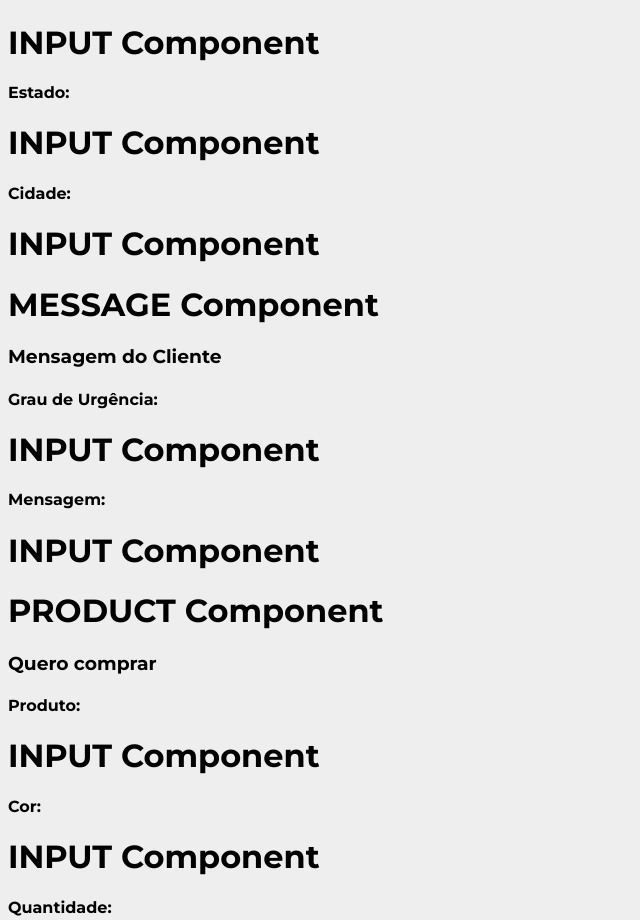
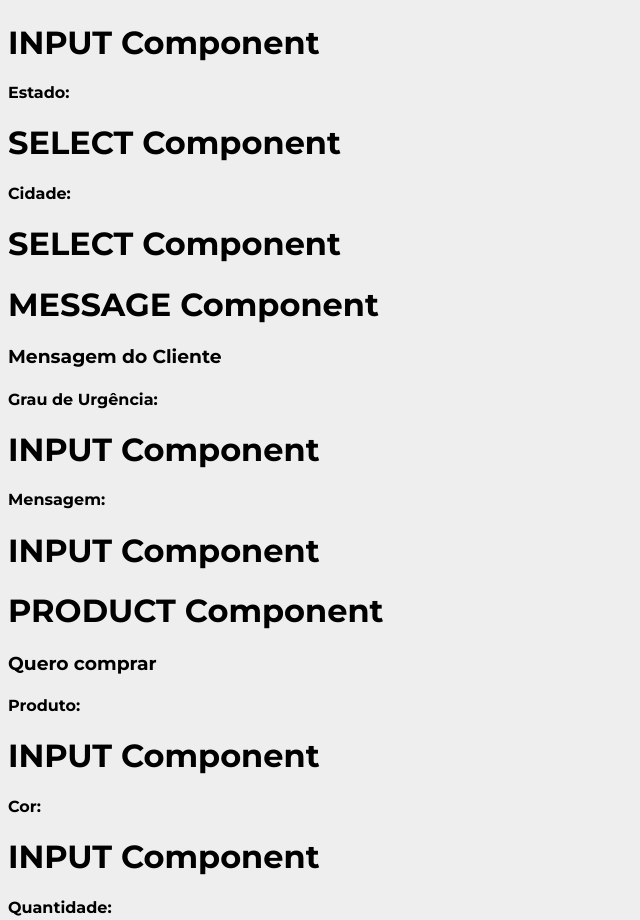
Before and after one commit to marcusviniciusmo/Companhia_Do_Saldo_Website, a React (Vite) app in the folder frontend/: page /orders in a window 1280 px wide. Shown: the part 1744-2664 px from the top of the page, without its empty margins (0-640 px from the left). Built offline with nearby package versions, Linux system fonts and the light colour scheme.

Commit message:
Select component creation

```diff
--- a/frontend/src/components/Address/index.tsx
+++ b/frontend/src/components/Address/index.tsx
@@ -1,4 +1,5 @@
 import { Input } from "../Input";
+import { Select } from "../Select";
 
 export function Address() {
   return (
@@ -13,10 +14,10 @@ export function Address() {
       <Input />
 
       <h4>Estado:</h4>
-      <Input />
+      <Select />
 
       <h4>Cidade:</h4>
-      <Input />
+      <Select />
     </>
   );
 };
--- /dev/null
+++ b/frontend/src/components/Select/index.tsx
@@ -0,0 +1,5 @@
+export function Select() {
+  return (
+    <h1>SELECT Component</h1>
+  );
+};
```
